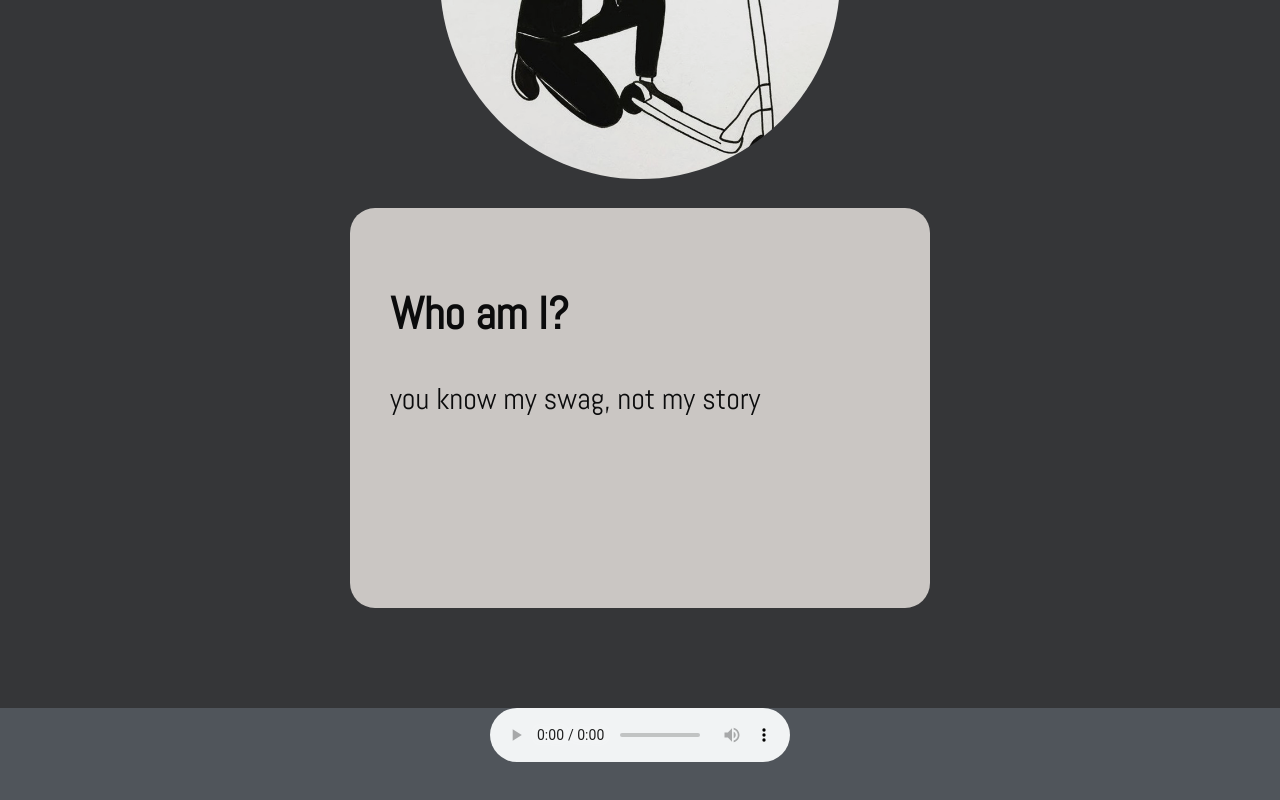
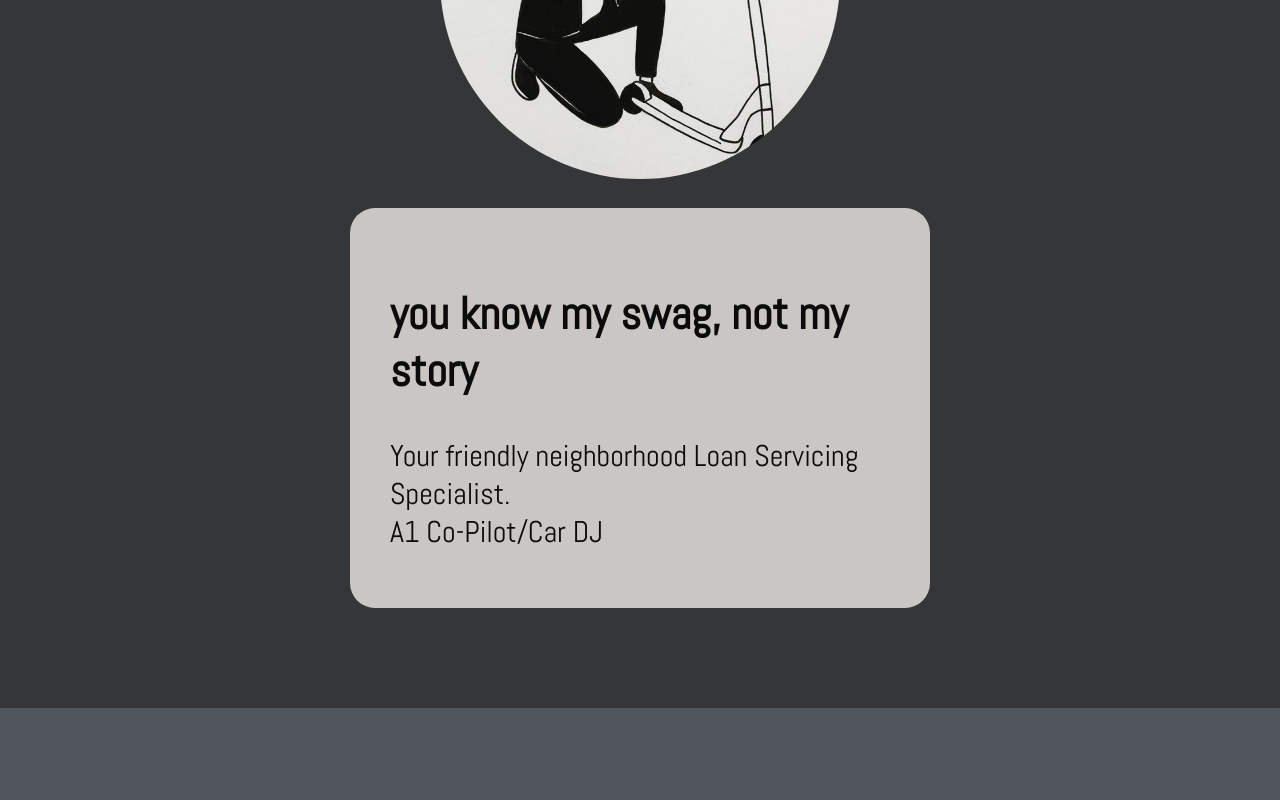
Before and after one commit to kaseyhagi/taylorsumiko, a plain HTML site: page index.html in a window 1280 px wide. Shown: the part 1321-2121 px from the top of the page. Drawn offline with Linux system fonts and the light colour scheme.

Commit message:
hide audio

```diff
--- a/index.html
+++ b/index.html
@@ -34,6 +34,8 @@
 //            }
 //            div_tools.innerHTML += '</ul>';
 //        }
+//        var x = document.getElementById("taylors-anthem").autoplay;
+//        console.log(x)
     </script>
 
     <body>
@@ -57,12 +59,10 @@
                 </div>
                 <div class="row1" id="am1">
                     <div id="about_me">
-                        <h2>Who am I?</h2>
-<!--
+                        <h2>you know my swag, not my story</h2>
                         Your friendly neighborhood Loan Servicing Specialist.<br>
                         A1 Co-Pilot/Car DJ
--->
-                        you know my swag, not my story
+
                     </div>
                 </div>
             </div>
@@ -86,7 +86,7 @@
 
         </div>
         <div class="footer">
-            <audio controls autoplay>
+            <audio autoplay id="taylors-anthem">
                 <source src="audio/goodies.mp3" type="audio/mpeg">
                 No  Work
             </audio>
```
